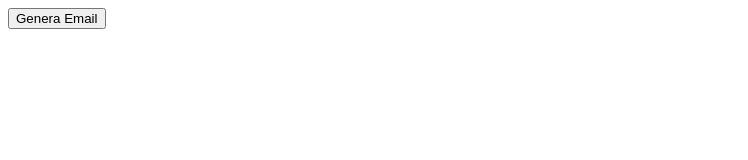
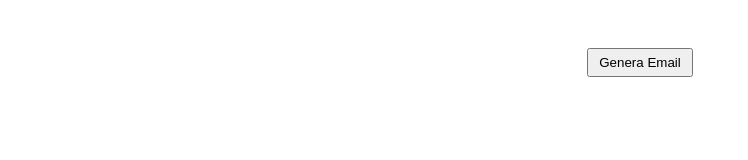
Before and after one commit to Pietroarmill/vue-email-list, a plain HTML site: page index.html in a window 1280 px wide. Shown: the whole page, without its empty margins (0-748 px from the left). Drawn offline with nearby package versions, Linux system fonts and the light colour scheme.

Commit message:
add css style

```diff
--- a/css/style.css
+++ b/css/style.css
@@ -1,3 +1,24 @@
+/* reset */
+* {
+    padding: 0;
+    margin: 0;
+    box-sizing: border-box;
+}
+
+body {
+    text-align: center;
+}
+
 ul {
     list-style: none;
 }
+
+li {
+    margin: 6px 0;
+    font-weight: bold;
+}
+
+button {
+    padding: 5px 10px;
+    margin: 3rem 0;
+}
```
